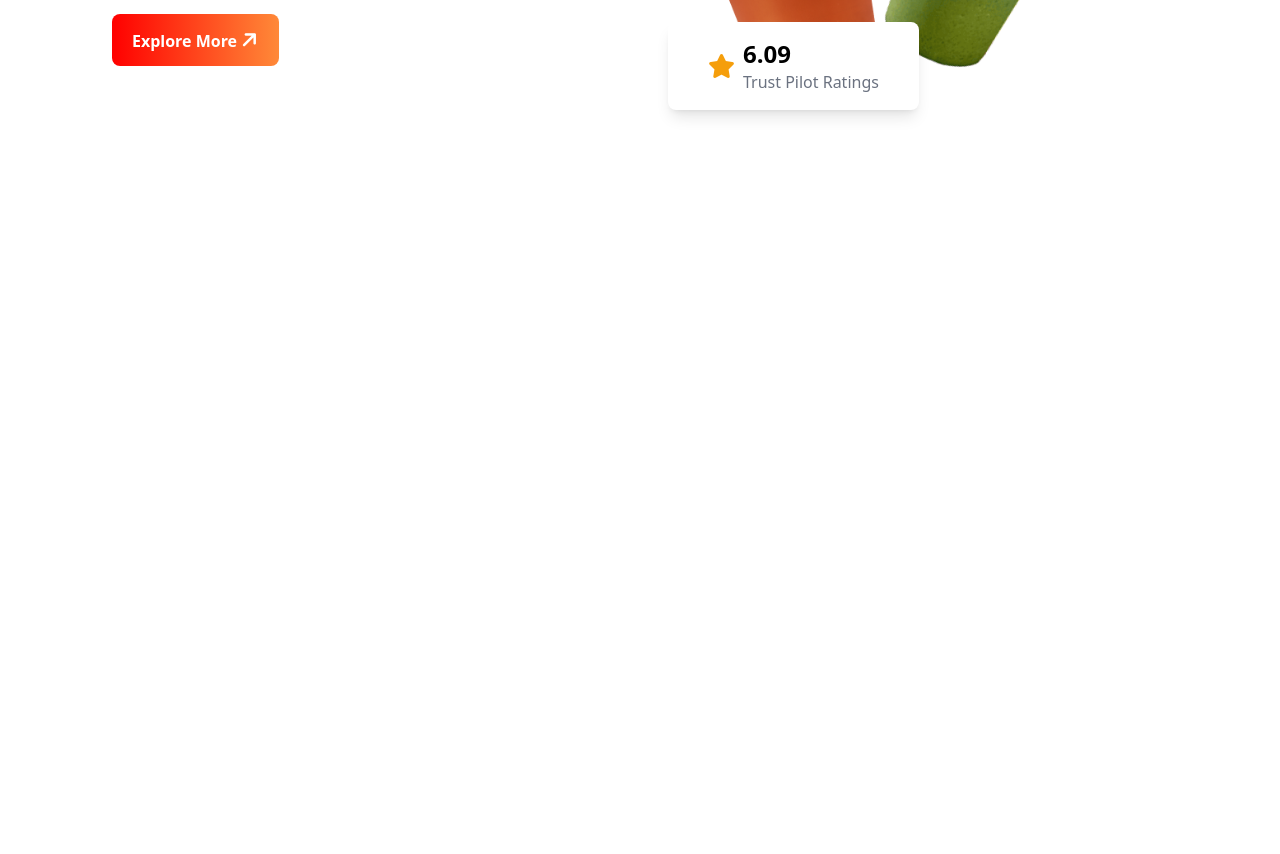
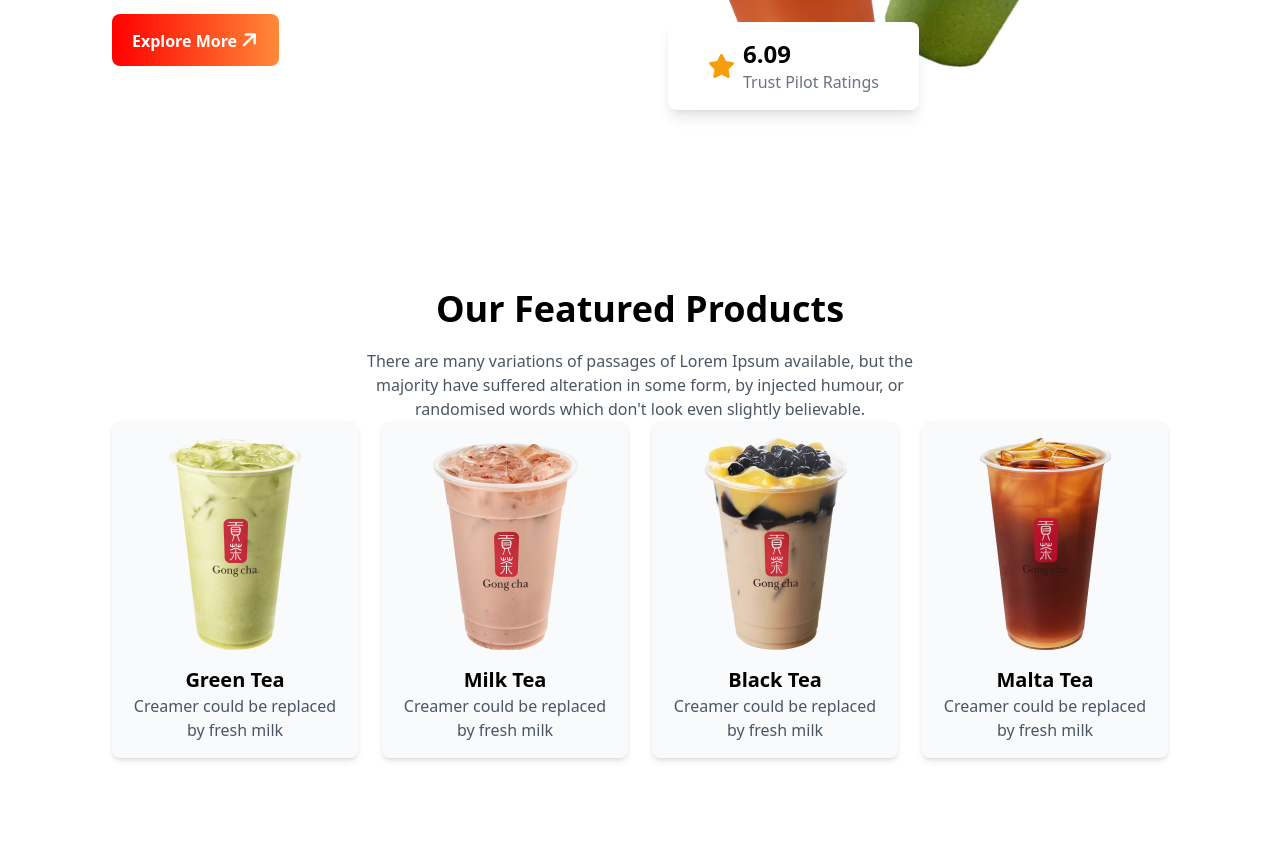
Before and after one commit to Himel-010/Tea-House-Project, a plain HTML site: page index.html in a window 1280 px wide. Shown: the part 338-1192 px from the top of the page. Before the commit the page ends 800 px from the top, so only its background shows below. Drawn offline with nearby package versions, Linux system fonts and the light colour scheme.

Commit message:
Product Section Done

```diff
--- a/index.html
+++ b/index.html
@@ -28,7 +28,8 @@
 </head>
 <body>
     <main class="max-w-screen-xl mx-auto px-16 lg:px-28">
-        <header class="flex pt-10 mb-20">
+        <!-- Header section -->
+        <header class="lg:flex pt-10 mb-20">
             <div>
                 <h1 class="text-5xl md:text-7xl ">It's good <br>
                     tea time at The <br>
@@ -52,6 +53,48 @@
                 </div>
             </div>
         </header>
+        <!-- Featured Product section -->
+
+        <section class="py-8 lg:py-24">
+            <!-- title -->
+             <div class="text-center">
+                <h1 class=" text-3xl md:text-4xl font-bold mb-5">Our Featured Products</h1>
+                <p class="text-gray-600 max-w-xl mx-auto">There are many variations of passages of Lorem Ipsum available, but the majority have suffered alteration in some form, by injected humour, or randomised words which don't look even slightly believable. </p>
+             </div>
+             <!-- Grid card -->
+              <div class="grid grid-cols-1 md:grid-cols-2 lg:grid-cols-4 gap-6 text-center">
+                <!-- Pro card -->
+                 <div class="rounded-lg shadow-md bg-gray-50 overflow-hidden">
+                    <img class="mx-auto pt-4" src="images/tea-1.png" alt="">
+                   <div class="p-4">
+                    <h3 class="font-bold text-xl">Green Tea</h3>
+                    <p class="text-gray-600">Creamer could be replaced by fresh milk</p>
+                   </div>
+                 </div>
+                 <div class="rounded-lg shadow-md bg-gray-50 overflow-hidden">
+                    <img class="mx-auto pt-4" src="images/tea-2.png" alt="">
+                   <div class="p-4">
+                    <h3 class="font-bold text-xl">Milk Tea</h3>
+                    <p class="text-gray-600">Creamer could be replaced by fresh milk</p>
+                   </div>
+                 </div>
+                 <div class="rounded-lg shadow-md bg-gray-50 overflow-hidden">
+                    <img class="mx-auto pt-4" src="images/tea-3.png" alt="">
+                   <div class="p-4">
+                    <h3 class="font-bold text-xl">Black Tea</h3>
+                    <p class="text-gray-600">Creamer could be replaced by fresh milk</p>
+                   </div>
+                 </div>
+                 <div class="rounded-lg shadow-md bg-gray-50 overflow-hidden">
+                    <img class="mx-auto pt-4" src="images/tea-4.png" alt="">
+                   <div class="p-4">
+                    <h3 class="font-bold text-xl">Malta Tea</h3>
+                    <p class="text-gray-600">Creamer could be replaced by fresh milk</p>
+                   </div>
+                 </div>
+              </div>
+        </section>
+
     </main>
     <footer>
 
```
